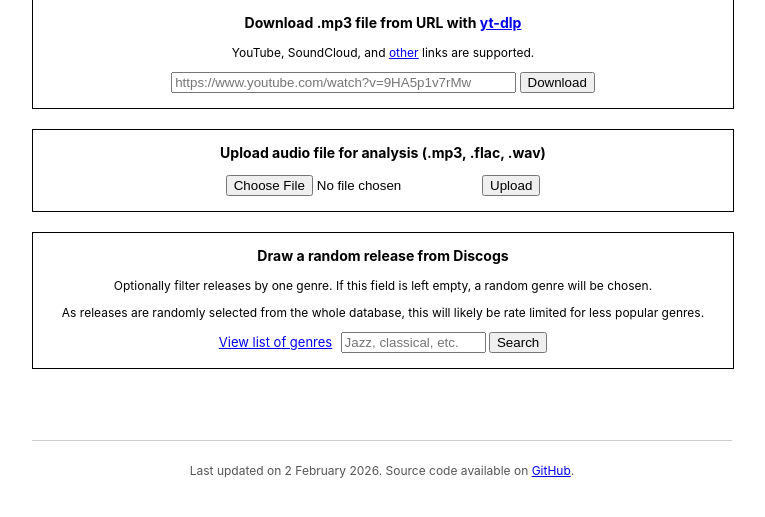
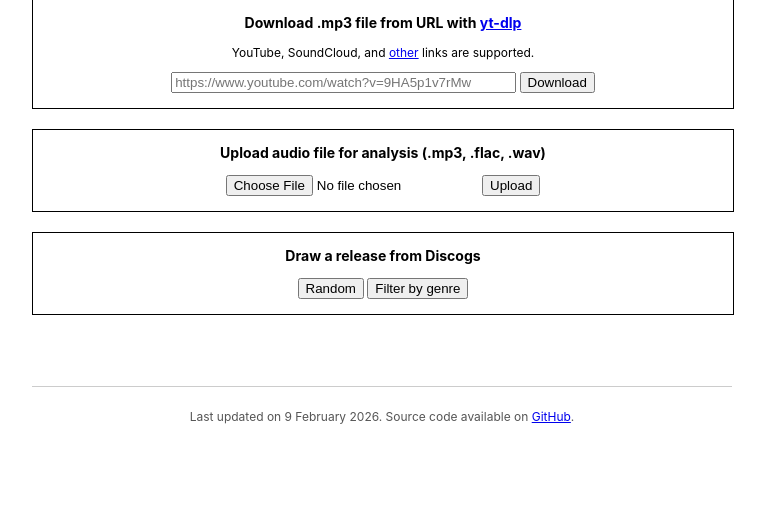
Before and after one commit to bmai1/museko, a Flask app: page / in a window 1280 px wide. Shown: the part 144-661 px from the top of the page, without its empty margins (258-1023 px from the left). Run offline with Flask 3, Linux system fonts and the light colour scheme.

Commit message:
Simplify release filter UI

```diff
--- a/apps/web/static/display.js
+++ b/apps/web/static/display.js
@@ -1,11 +1,13 @@
 import { initAudioVisualizer } from "./audioVisualizer.js";
 
 document.addEventListener("DOMContentLoaded", function () {
-    const downloadForm      = document.getElementById('mp3-download'),
-          downloadStatus    = document.getElementById('download-status'),
-          uploadForm        = document.getElementById('mp3-upload'),
-          uploadStatus      = document.getElementById('upload-status'),
-          fileInput         = document.getElementById('file-input');
+    const downloadForm    = document.getElementById('mp3-download'),
+          downloadStatus  = document.getElementById('download-status'),
+          uploadForm      = document.getElementById('mp3-upload'),
+          uploadStatus    = document.getElementById('upload-status'),
+          fileInput       = document.getElementById('file-input'),
+          genreForm       = document.getElementById('genre-form'),
+          genreFormButton = document.getElementById('genre-form-button');
 
     // Download mp3 files from YouTube with yt-dl
     downloadForm.addEventListener('submit', function(event) {
@@ -111,4 +113,14 @@ document.addEventListener("DOMContentLoaded", function () {
             console.error('Error:', error);
         });
     });
+
+    genreFormButton.addEventListener('click', function() {
+        const isHidden = getComputedStyle(genreForm).display === "none";
+        if (isHidden) {
+            genreForm.style.display = "block";
+        }
+        else {
+            genreForm.style.display = "none";
+        }
+    });
 });
--- a/apps/web/static/styles.css
+++ b/apps/web/static/styles.css
@@ -89,6 +89,11 @@ audio {
     width: 100%;
 }
 
+#genre-form {
+    display: none;
+    margin-top: 5px;
+}
+
 #release-container {
     margin-top: 50px;
 }
--- a/apps/web/templates/index.html
+++ b/apps/web/templates/index.html
@@ -41,17 +41,20 @@
         </div>
 
         <div id="discogs-roll">
-            <h3>Draw a random release from Discogs</h3>
-            <p>Optionally filter releases by one genre. If this field is left empty, a random genre will be chosen.</p>
-            <p>As releases are randomly selected from the whole database, this will likely be rate limited for less popular genres.</p>
+            <h3>Draw a release from Discogs</h3>
             <form method="post" action="/roll">
+                <button type="submit">Random</button>
+                <button type="button" id="genre-form-button">Filter by genre</button>
+            </form>
+            <form id="genre-form" method="post" action="/roll">
+                <p>Note: only works for major genres like Rock, Jazz, Classical, etc.</p>
                 <a style="margin-right: 5px; font-size: 13px;" target="_blank" href="https://support.discogs.com/hc/en-us/articles/360005055213-Database-Guidelines-9-Genres-Styles">View list of genres</a>
                 <input
                     type="text"
                     name="query"
                     id="discogs-roll-genre"
                     value="{{ query }}"
-                    placeholder="Jazz, classical, etc."
+                    placeholder="Enter genre name"
                     autocomplete="off"
                     size="15"
                 >
@@ -106,7 +109,7 @@
                 </div>
             </div>
             <div id="footer">
-                <p>Last updated on 2 February 2026. Source code available on <a href="https://github.com/bmai1/museko/tree/main/apps/web" target="_blank">GitHub</a>.</p>
+                <p>Last updated on 9 February 2026. Source code available on <a href="https://github.com/bmai1/museko/tree/main/apps/web" target="_blank">GitHub</a>.</p>
             </div>
         </div>
     </div>
```
